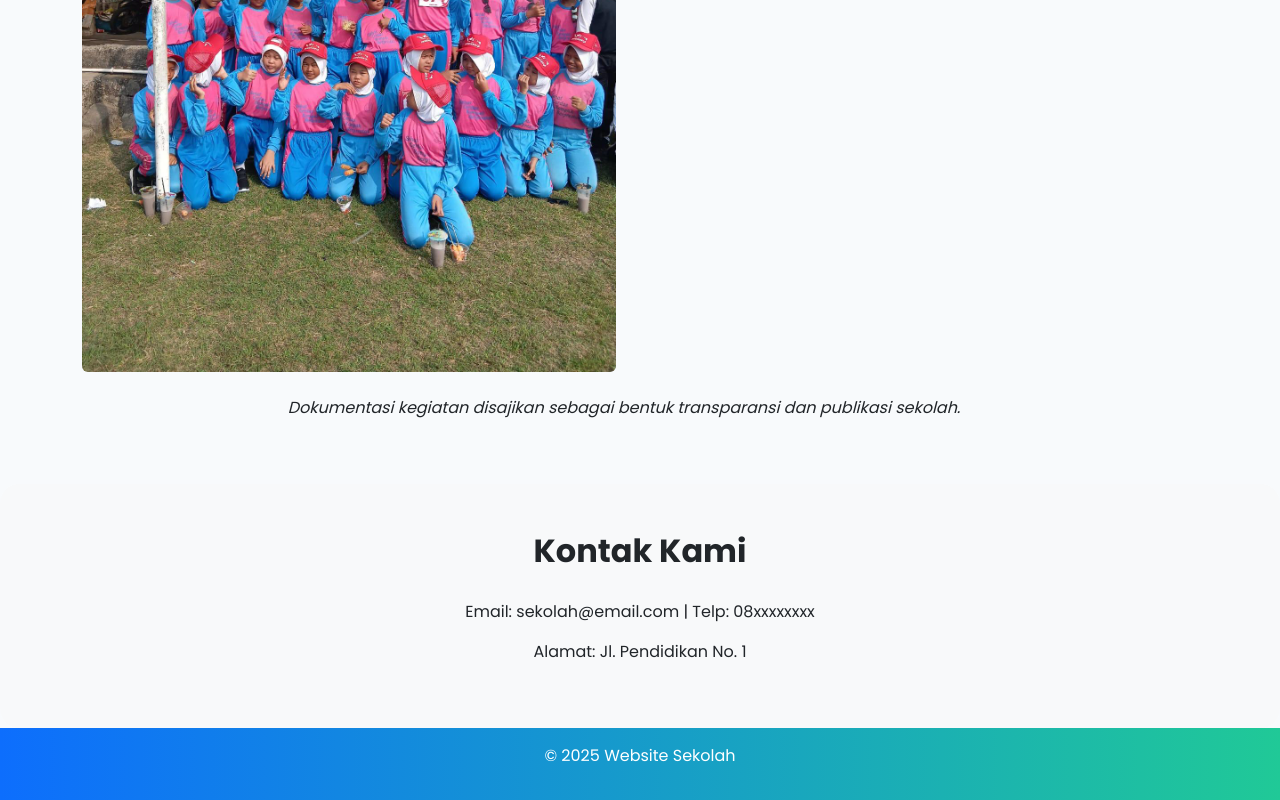
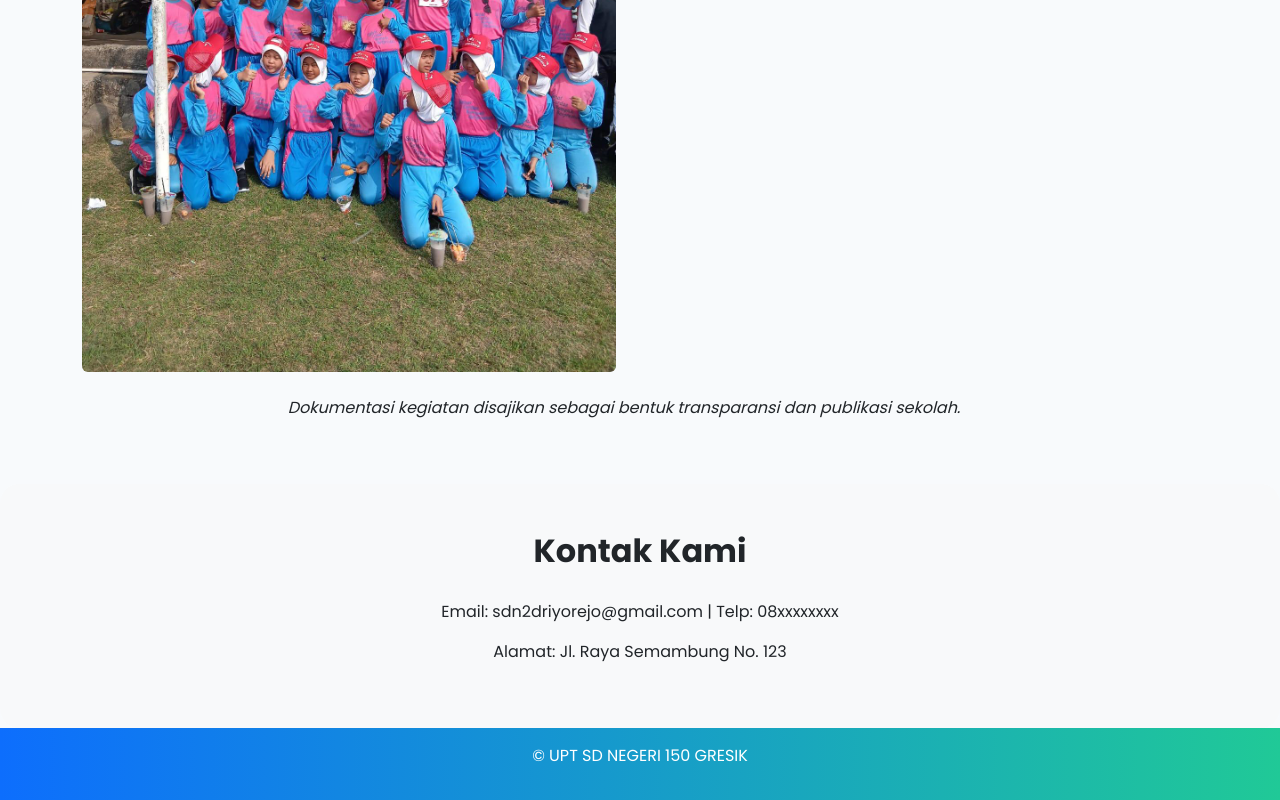
Before and after one commit to SDNEGERI150GRESIK/upt-sd-negeri-150-gresik, a plain HTML site: page index.html in a window 1280 px wide. Shown: the part 6310-7110 px from the top of the page. Drawn offline with nearby package versions, Linux system fonts and the light colour scheme.

Commit message:
Update index.html

```diff
--- a/index.html
+++ b/index.html
@@ -178,6 +178,7 @@
     <img src="img/haribesar.jpg" class="img-fluid rounded" alt="Peringatan Hari Besar 1">
   </div>
 
+
 <h5 class="mt-4">Pelaksanaan Kegiatan Ekstrakurikuler Pramuka</h5>
 <div class="row g-3">
   <div class="col-md-12">
@@ -209,13 +210,13 @@
 <section id="kontak" class="bg-light py-5">
   <div class="container text-center">
     <h2>Kontak Kami</h2>
-    <p>Email: sekolah@email.com | Telp: 08xxxxxxxx</p>
-    <p>Alamat: Jl. Pendidikan No. 1</p>
+    <p>Email: sdn2driyorejo@gmail.com | Telp: 08xxxxxxxx</p>
+    <p>Alamat: Jl. Raya Semambung No. 123</p>
   </div>
 </section>
 
 <footer class="text-center py-3">
-  <p>&copy; 2025 Website Sekolah</p>
+  <p>&copy; UPT SD NEGERI 150 GRESIK</p>
 </footer>
 
 <script src="https://cdn.jsdelivr.net/npm/bootstrap@5.3.2/dist/js/bootstrap.bundle.min.js"></script>
```
